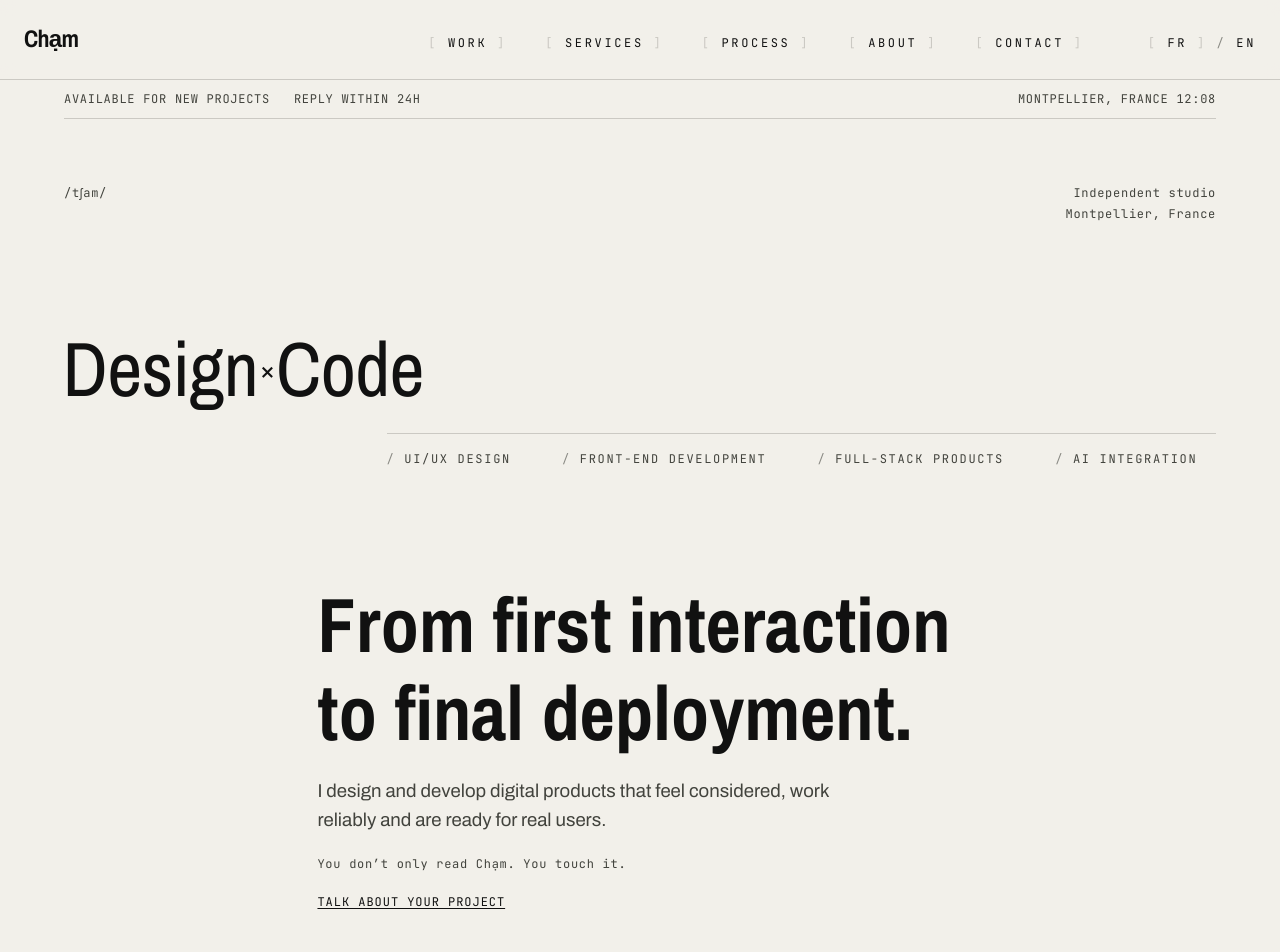
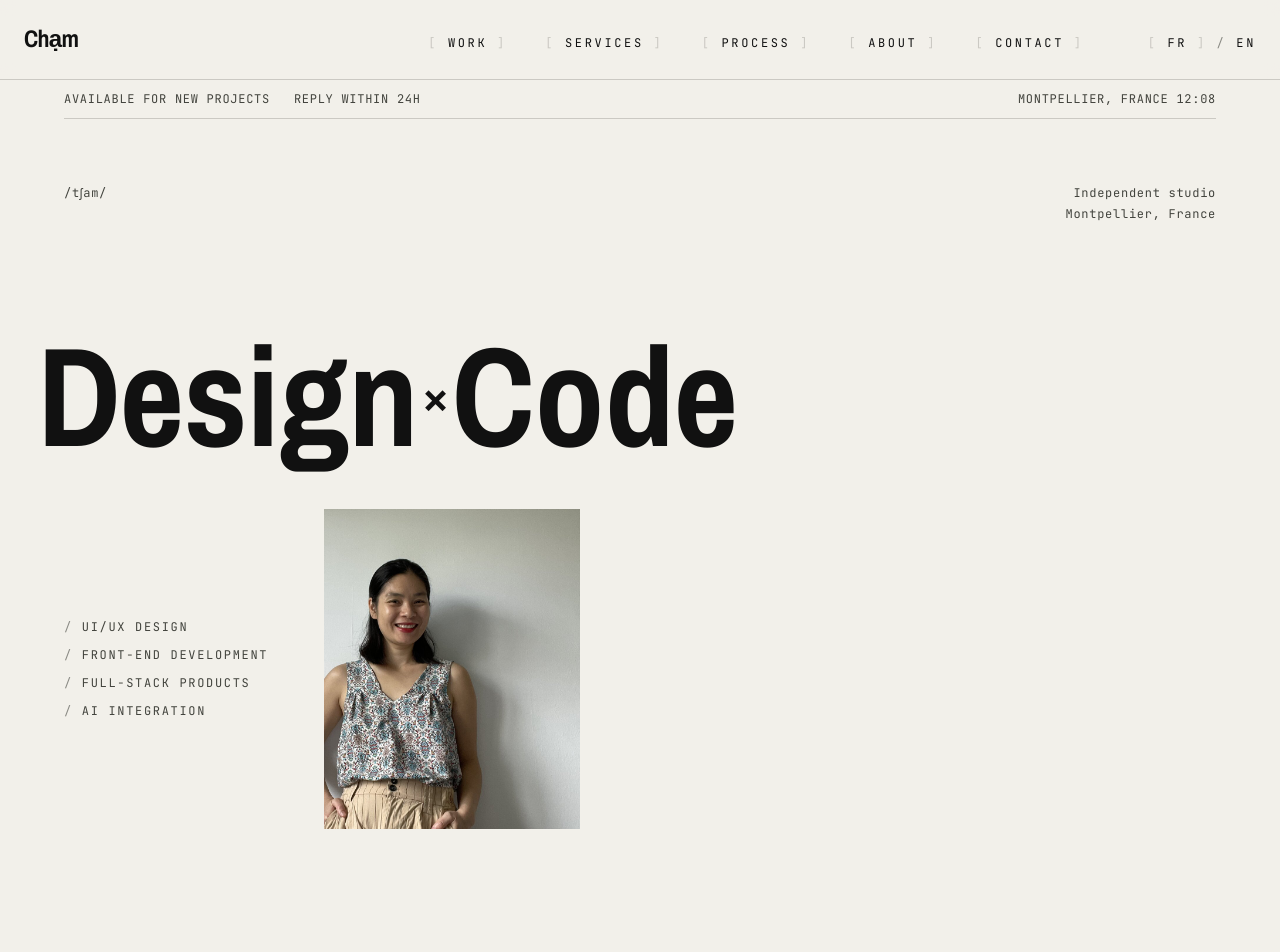
Before and after one commit to hagonin/cham-studio, a Next.js app: page /en/ in a window 1280 px wide. Shown: the top 952 px of the page. Built offline with nearby package versions, Linux system fonts and the light colour scheme.

Commit message:
feat(hero): full-width wordmark and portrait beside services
Design × Code now spans the full viewport width at --display-xl,
matching the nav logo's weight instead of a lighter default. The
portrait sits next to the expertise list under the wordmark, lazy
loaded so the h1 stays the LCP.

```diff
--- a/app/globals.css
+++ b/app/globals.css
@@ -69,10 +69,10 @@
      de dominer parce que plus rien ne lui cédait le pas. Une seule dimension
      doit crier ; ici c'est le nom. */
   --display-s: clamp(2.25rem, 4.5vw, 4.5rem); /* titres de section — 72 px max */
-  /* la revendication et la ligne de marque — 96 px, le plafond au-delà duquel
-     une page hurle */
+  /* la revendication — 96 px, le plafond au-delà duquel une page hurle */
   --display-m: clamp(2.75rem, 6vw, 6rem);
-  --display-xl: clamp(3.5rem, 11vw, 10.75rem); /* le nom, et lui seul */
+  --display-xl: clamp(3.5rem, 11vw, 10.75rem); /* le nom : le wordmark plein
+    largeur du hero, et lui seul */
 
   /* Grille — 12 colonnes, asymétrique par composition et non par jeton :
      les compositions placent leurs éléments avec `grid-column`, donc une
@@ -126,6 +126,10 @@ body {
   font-size: var(--text-s);
   line-height: 1.55;
   -webkit-font-smoothing: antialiased;
+  /* Le wordmark du hero sort volontairement du conteneur (100vw) : sans ce
+     garde-fou, la largeur de la barre de défilement ajoute un débord
+     horizontal sur les navigateurs qui la réservent (Windows/Firefox). */
+  overflow-x: hidden;
 }
 
 /* La barre est collante depuis la phase 04 : sans ce décalage, chaque saut
--- a/components/Hero.module.css
+++ b/components/Hero.module.css
@@ -56,13 +56,23 @@
   justify-content: flex-start;
   gap: 0.06em;
   margin-top: clamp(1rem, 2.5vw, 2rem);
-  /* Deuxième cran, pas le troisième : cette ligne appartient au bloc de
-     marque, pas aux titres de section. Elle descendrait à 72 px avec eux et
-     le verrou « Design × Code » perdrait son rang. */
-  font-size: var(--display-m);
+  /* Troisième cran : le wordmark tient le rang que --display-xl lui réserve
+     dans globals.css (« le nom, et lui seul ») — la seule dimension de la
+     page qui crie. */
+  font-size: var(--display-xl);
+  /* Même graisse que `.wordmark` du nav (`SectionNav.module.css`) : les deux
+     rendent le même logotype, dans la même police — rien ne justifie qu'ils
+     divergent en épaisseur. */
+  font-weight: 700;
   /* Ne se replie pas : deux mots sur deux lignes casseraient le point de
      contact au milieu, qui est tout le propos de la composition. */
   flex-wrap: nowrap;
+  /* Sort du conteneur `main.page` (72rem) pour tenir toute la largeur de
+     l'écran — le calc casse la marge auto du conteneur parent, `body` porte
+     `overflow-x: hidden` pour absorber la barre de défilement réservée. */
+  width: 100vw;
+  margin-inline: calc(50% - 50vw);
+  padding-inline: clamp(1rem, 4vw, 2.5rem);
 }
 
 .word {
@@ -100,23 +110,41 @@
   color: var(--touch);
 }
 
-/* --- Périmètre -------------------------------------------------------------
-   Une ligne de filets, pas des barres de compétence : rien à comparer, rien à
+/* --- Photo + périmètre -------------------------------------------------------
+   Le périmètre (ex-liste de compétences) tient le bord gauche, la photo à sa
+   droite — la même relation spatiale que la référence transmise en chat,
+   plutôt qu'un empilement vertical. C'est un ajout délibéré : `content/site.ts`
+   documentait « jamais dans le hero » pour des raisons de LCP (un visage ne
+   doit pas concurrencer le titre texte comme plus gros contentful paint).
+   `loading="lazy"` tient cette contrainte : le <h1> reste peint avant. */
+.showcase {
+  display: flex;
+  align-items: center;
+  gap: clamp(2rem, 5vw, 3.5rem);
+  margin: clamp(2rem, 5vw, 3.5rem) 0 0;
+}
+
+.portraitFrame {
+  /* Même mécanique que le portrait du bloc contact (`ContactBlock.module.css`) :
+     la classe globale `frame` (globals.css) pose le recadrage et l'animation
+     de défilement, `--frame-ratio` est le seul réglage propre à ce cadre. */
+  --frame-ratio: 4 / 5;
+  display: block;
+  flex: none;
+  width: min(60vw, 16rem);
+}
+
+/* Une ligne de filets, pas des barres de compétence : rien à comparer, rien à
    quantifier. Aucun état de survol ne révèle d'information, donc son absence
    au doigt et au clavier ne coûte rien. */
 .scope {
   list-style: none;
-  /* Décalée vers la droite : le logotype tient le bord gauche, le périmètre
-     amorce la diagonale, le propos la termine en bas à droite. Une largeur en
-     pourcentage suffit — importer une grille pour trois blocs coûterait plus
-     que l'asymétrie ne rapporte. */
-  margin: clamp(1.25rem, 2.5vw, 2rem) 0 0 auto;
-  width: min(100%, 72%);
-  padding: 1rem 0 0;
+  flex: none;
+  margin: 0;
+  padding: 0;
   display: flex;
-  flex-wrap: wrap;
-  gap: 0.75rem clamp(1.5rem, 4vw, 3.5rem);
-  border-top: 1px solid var(--line);
+  flex-direction: column;
+  gap: 0.6rem;
 }
 
 /* Le « / » est un filet, pas un mot : il est décoratif, donc il vit dans un
@@ -198,9 +226,20 @@
 
   /* La diagonale demande de la largeur : sous 48rem elle ne se lit plus comme
      une composition, seulement comme une colonne étroite et un vide à gauche. */
-  .scope,
   .statement {
     width: 100%;
     margin-inline-start: 0;
   }
+
+  /* Photo et périmètre côte à côte ont besoin de largeur pour respirer : en
+     dessous, la photo passe au-dessus du périmètre, chacun sur toute la
+     largeur disponible. */
+  .showcase {
+    flex-direction: column;
+    align-items: flex-start;
+  }
+
+  .portraitFrame {
+    width: min(70vw, 14rem);
+  }
 }
--- a/components/Hero.tsx
+++ b/components/Hero.tsx
@@ -1,3 +1,4 @@
+import Image from 'next/image';
 import type { Dictionary } from '@/lib/i18n/getDictionary';
 import type { Locale } from '@/lib/i18n/config';
 import { site } from '@/content/site';
@@ -47,6 +48,7 @@ function SplitWord({ word }: { word: string }) {
  */
 export function Hero({ dict, locale }: { dict: Dictionary; locale: Locale }) {
   const { hero } = dict.home;
+  const { portrait } = site;
   const [before, after] = dict.brand.positioning.split('×');
   // Le « × » est la charnière du logotype (voir plus haut) : un dictionnaire
   // qui l'omet casserait `after.trim()` avec un message qui ne dit pas où
@@ -103,9 +105,12 @@ export function Hero({ dict, locale }: { dict: Dictionary; locale: Locale }) {
         </span>
       </p>
 
-      {/* Le périmètre, en une ligne de filets sous le titre. Ni niveau, ni
-          pourcentage, ni logo : ce que la liste annonce, les projets le
-          prouvent. */}
+      {/* Périmètre + portrait, côte à côte sous le wordmark. Le périmètre est
+          toujours rendu — ce n'est pas une barre de compétences, ni niveau ni
+          pourcentage : ce que la liste annonce, les projets le prouvent. La
+          photo, elle, ne paraît que si `content/site.ts` en fournit une : pas
+          de cadre vide en attendant. */}
+      <div className={styles.showcase}>
         <ul className={styles.scope}>
           {hero.expertise.map((item) => (
             <li key={item} className={styles.scopeItem}>
@@ -113,6 +118,19 @@ export function Hero({ dict, locale }: { dict: Dictionary; locale: Locale }) {
             </li>
           ))}
         </ul>
+        {portrait ? (
+          <span className={`${styles.portraitFrame} frame`}>
+            <Image
+              src={portrait.src}
+              alt={portrait.alt[locale]}
+              width={portrait.width}
+              height={portrait.height}
+              sizes="(max-width: 48rem) 70vw, 16rem"
+              loading="lazy"
+            />
+          </span>
+        ) : null}
+      </div>
 
       <div className={styles.statement}>
         {/* LE titre de la page. Il était en <p> : la phrase qui porte tout le
--- a/content/site.ts
+++ b/content/site.ts
@@ -13,12 +13,21 @@ export const site = {
   /** Surfaces d'affichage : la ville suffit. L'adresse postale complète
    *  n'apparaît que sur les mentions légales. */
   city: { fr: 'Montpellier, France', en: 'Montpellier, France' } satisfies L10n,
-  /** Portrait du bloc contact, `null` tant que la photo n'existe pas. Même
-   *  règle que les champs légaux : l'absence se rend en ne rendant rien, pas
-   *  en réservant un rectangle gris. Jamais dans le hero — un visage au-dessus
-   *  de la ligne de flottaison retarde la proposition de valeur et pénalise le
-   *  LCP. EXIF (GPS) à retirer AVANT le commit : après, l'historique le garde. */
-  portrait: null as Cover | null,
+  /** Portrait partagé par le hero et le bloc contact, `null` tant que la
+   *  photo n'existe pas. Même règle que les champs légaux : l'absence se rend
+   *  en ne rendant rien, pas en réservant un rectangle gris. Dans le hero il
+   *  est posé sous le wordmark (pas au-dessus) et chargé en `loading="lazy"` :
+   *  le <h1> texte reste le LCP, la photo ne le concurrence pas.
+   *  EXIF (GPS) à retirer AVANT le commit : après, l'historique le garde. */
+  portrait: {
+    src: '/portrait.jpg',
+    width: 960,
+    height: 1200,
+    alt: {
+      fr: 'Portrait de la fondatrice de Chạm Studio',
+      en: 'Portrait of Chạm Studio’s founder',
+    },
+  } satisfies Cover,
   legal: {
     postalAddress: null as string | null,
     siret: null as string | null,
```
Also changed, not shown: public/portrait.jpg (added). Lines whose indentation alone changed are shown as unchanged.
